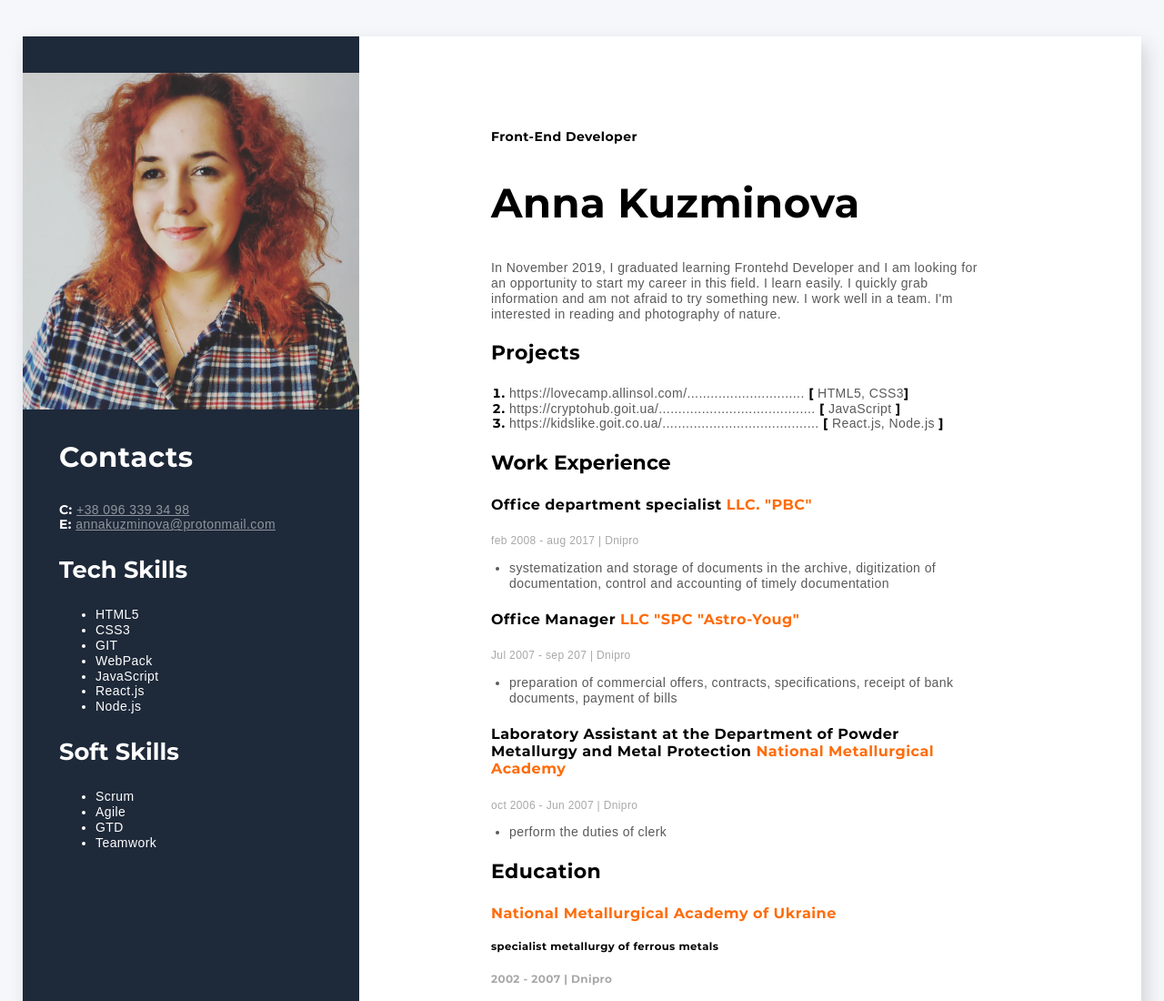
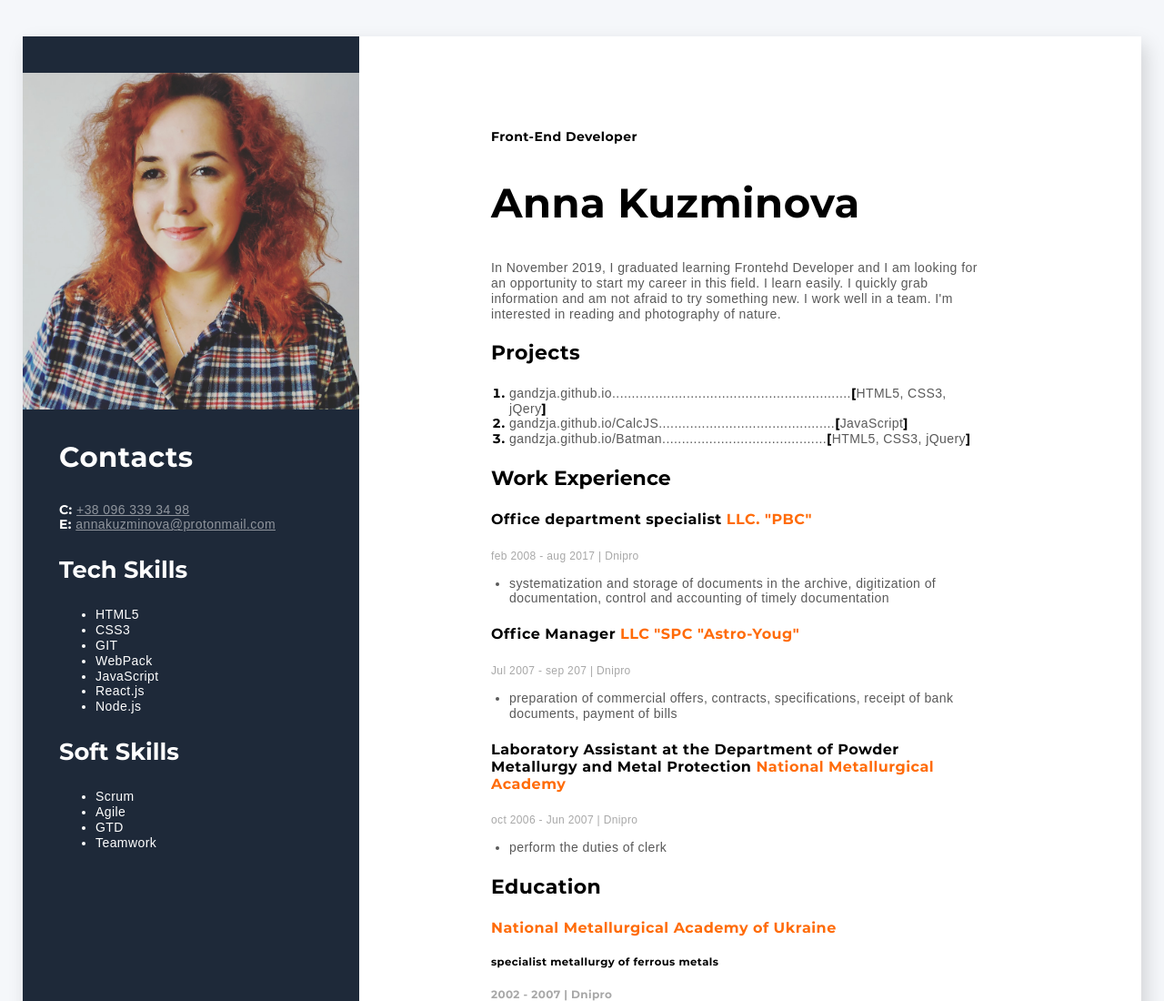
Before and after one commit to gandzja/my_cv, a plain HTML site: page index.html in a window 1280 px wide. Shown: the top 1100 px of the page at 91% size. Drawn offline with Linux system fonts and the light colour scheme; a web font is replaced by a local one.

Commit message:
span upd

```diff
--- a/css/style.css
+++ b/css/style.css
@@ -219,10 +219,7 @@ body {
   color: #595959;
   text-decoration: none;
 }
-.projects span {
-  font-weight: 700;
-  color: #000000;
-}
+
 .projects .projects_technology {
   font-weight: 400;
   color: #595959;
--- a/index.html
+++ b/index.html
@@ -49,9 +49,9 @@
         <div class="projects">
           <h3 class="projects__title">Projects</h3>
           <ol>
-            <li><a href="https://lovecamp.allinsol.com/">https://lovecamp.allinsol.com/..............................</a> <span>[</span> <span class="projects_technology">HTML5, CSS3</span><span>]</span></li>
-            <li><a href="https://cryptohub.goit.ua/">https://cryptohub.goit.ua/........................................</a> <span>[</span> <span class="projects_technology">JavaScript</span> <span>]</span></li>
-            <li><a href="https://kidslike.goit.co.ua/">https://kidslike.goit.co.ua/........................................</a> <span>[ <span class="projects_technology">React.js, Node.js</span> <span>]</span></li>
+            <li><a href="https://gandzja.github.io/">gandzja.github.io</a><span class="projects_technology">.............................................................</span>[<span class="projects_technology">HTML5, CSS3, jQery</span>]</li>
+            <li><a href="https://gandzja.github.io/CalcJS/">gandzja.github.io/CalcJS</a><span class="projects_technology">.............................................</span>[<span class="projects_technology">JavaScript</span>]</li>
+            <li><a href="https://gandzja.github.io/Batman/">gandzja.github.io/Batman</a><span class="projects_technology">..........................................</span>[<span class="projects_technology">HTML5, CSS3, jQuery</span>]</li>
           </ol>
         </div>
         <div class="experience">
```
Also changed, not shown: .prettierrc.json (added).
